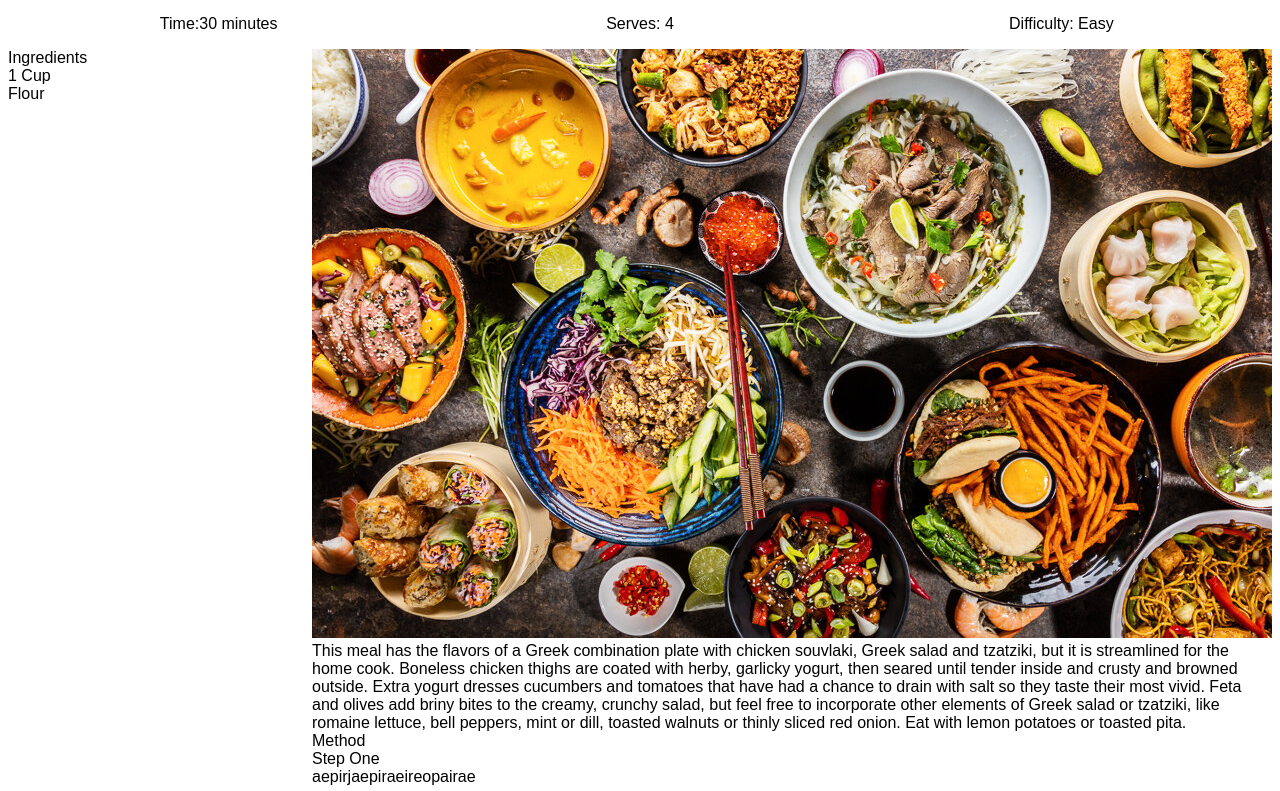
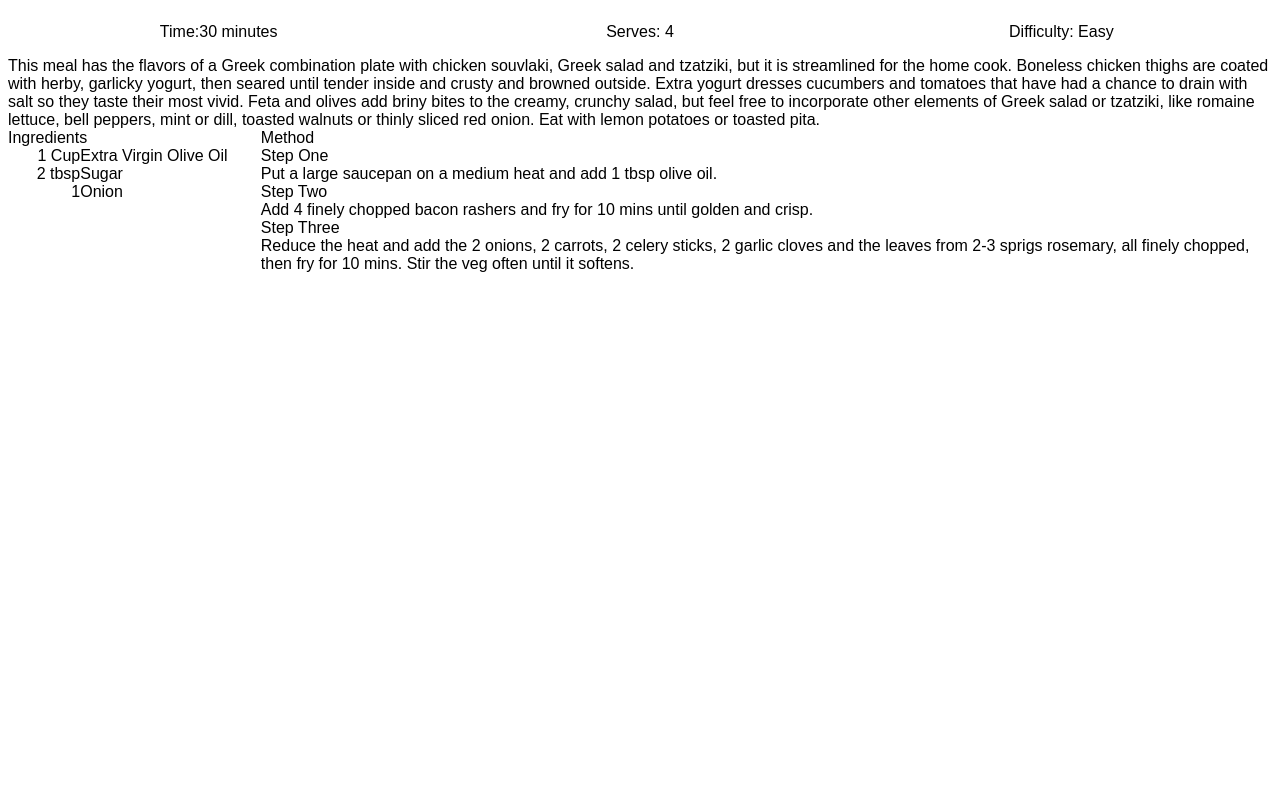
Before and after one commit to rupert-denton/cooking, a plain HTML site: page index.html in a window 1280 px wide. Shown: the part 161-952 px from the top of the page. After the commit the page ends 800 px from the top, so only its background shows below. Drawn offline with Linux system fonts and the light colour scheme.

Commit message:
continued css

```diff
--- a/index.html
+++ b/index.html
@@ -20,28 +20,15 @@
       </div>
       <div class="recipe-details">
         <div class="recipe-meta">
-          <p class="subtitle">Time:30 minutes</p>
-          <p class="subtitle">Serves: 4</p>
-          <p class="subtitle">Difficulty: Easy</p>
+          <p class="meta-detail">Time:30 minutes</p>
+          <p class="meta-detail">Serves: 4</p>
+          <p class="meta-detail">Difficulty: Easy</p>
         </div>
       </div>
       <div class="recipe-main-container">
-        <div class="recipe-ingredients-container">
-          <div class="small-header">Ingredients</div>
-          <div class="ingredients-list">
-            <div class="component">
-              <div class="ingredient">
-                <div class="ingredient-quantity">1 Cup</div>
-                <div class="ingredient name">Flour</div>
-              </div>
-            </div>
-          </div>
-        </div>
-        <div class="recipe-image-blurb">
-          <div class="recipe-image">
+          <!-- <div class="recipe-image-container">
             <img src="img/placeholder-image.jpeg" class="post-img" />
-          </div>
-
+          </div> -->
           <div class="recipe-blurb-container">
             <div class="blurb">
               <div>
@@ -59,14 +46,34 @@
               </div>
             </div>
           </div>
-          <div class="recipe-method-container">
-            <div class="small-header">Method</div>
-            <div class="method">
-              <div class="method-step">Step One</div>
-              <div class="method-text">aepirjaepiraeireopairae</div>
+          <div class="recipe-ingredients-method">
+            <div class="recipe-ingredients-container">
+              <div class="small-header">Ingredients</div>
+              <div class="ingredients-list">
+                <div class="component">
+                  <div class="ingredient">
+                    <div class="ingredient-quantity">1 Cup</div>
+                    <div class="ingredient-name">Extra Virgin Olive Oil</div>
+                    <div class="ingredient-quantity">2 tbsp</div>
+                    <div class="ingredient-name">Sugar</div>
+                    <div class="ingredient-quantity">1</div>
+                    <div class="ingredient-name">Onion</div>
+                  </div>
+                </div>
+              </div>
+            </div>
+            <div class="recipe-method-container">
+              <div class="small-header">Method</div>
+              <div class="method">
+                <div class="method-step">Step One</div>
+                <div class="method-text">Put a large saucepan on a medium heat and add 1 tbsp olive oil.</div>
+                <div class="method-step">Step Two</div>
+                <div class="method-text">Add 4 finely chopped bacon rashers and fry for 10 mins until golden and crisp.</div>
+                <div class="method-step">Step Three</div>
+                <div class="method-text">Reduce the heat and add the 2 onions, 2 carrots, 2 celery sticks, 2 garlic cloves and the leaves from 2-3 sprigs rosemary, all finely chopped, then fry for 10 mins. Stir the veg often until it softens.</div>
+              </div>
             </div>
           </div>
-        </div>
       </div>
     </div>
   </body>
--- a/styles/recipe.css
+++ b/styles/recipe.css
@@ -1,14 +1,20 @@
 * {
   font-family: sans-serif;
+  border-style: none !important;
 }
 
 body {
   background-color: white;
 }
 
-.recipe-main-container {
-  display: grid;
-  grid-template-columns: 1fr;
+.page-container{
+  display: flex;
+  flex-direction: column;
+}
+
+.main-nav{
+  display: flex;
+  flex-direction: column;
 }
 
 .recipe-title {
@@ -16,14 +22,71 @@ body {
   flex-direction: column;
   align-items: center;
   align-content: center;
+  border-style: solid;
+  border-width: thin;
 }
 
+.recipe-meta {
+  display: grid;
+  grid-template-columns: 1fr 1fr 1fr;
+  justify-items: center;
+  border-style: solid;
+  border-width: thin;
+  border-color: lightgreen;
+}
+
+.meta-detail {
+  border-style: solid;
+  border-width: thin;
+  border-color: blue;
+}
+
+.recipe-main-container {
+  display: grid;
+  grid-template-columns: 1fr;
+  justify-items: center;
+  /* border-style: solid;
+  border-width: thin;
+  border-color: red; */
+}
+
+.recipe-ingredients-method {
+  border-style: solid;
+  border-width: thin;
+  border-color: black;
+  display: grid;
+  grid-template-columns: 1fr 4fr;
+}
+
+.recipe-ingredients-container {
+  border-style: solid;
+  border-width: thin;
+  border-color: black;
+}
+
+.recipe-method-container {
+  border-style: solid;
+  border-width: thin;
+  border-color: black;
+}
+
+.ingredient{
+  display: grid;
+  grid-template-columns: 1fr 2.5fr
+}
+
+.ingredient-quantity{
+  display: flex;
+  justify-content: flex-end;
+}
+
+.ingredient-name{
+  display: flex;
+  justify-content: flex-start;
+}
+
+
 @media screen and (min-width: 750px) {
-  .recipe-main-container {
-    display: grid;
-    grid-template-columns: 2fr 4fr;
-  }
-
   .recipe-title {
     display: flex;
     flex-direction: row;
@@ -33,5 +96,7 @@ body {
     display: grid;
     grid-template-columns: 1fr 1fr 1fr;
     justify-items: center;
+    border-style: solid;
+    border-width: thin;
   }
 }
```
